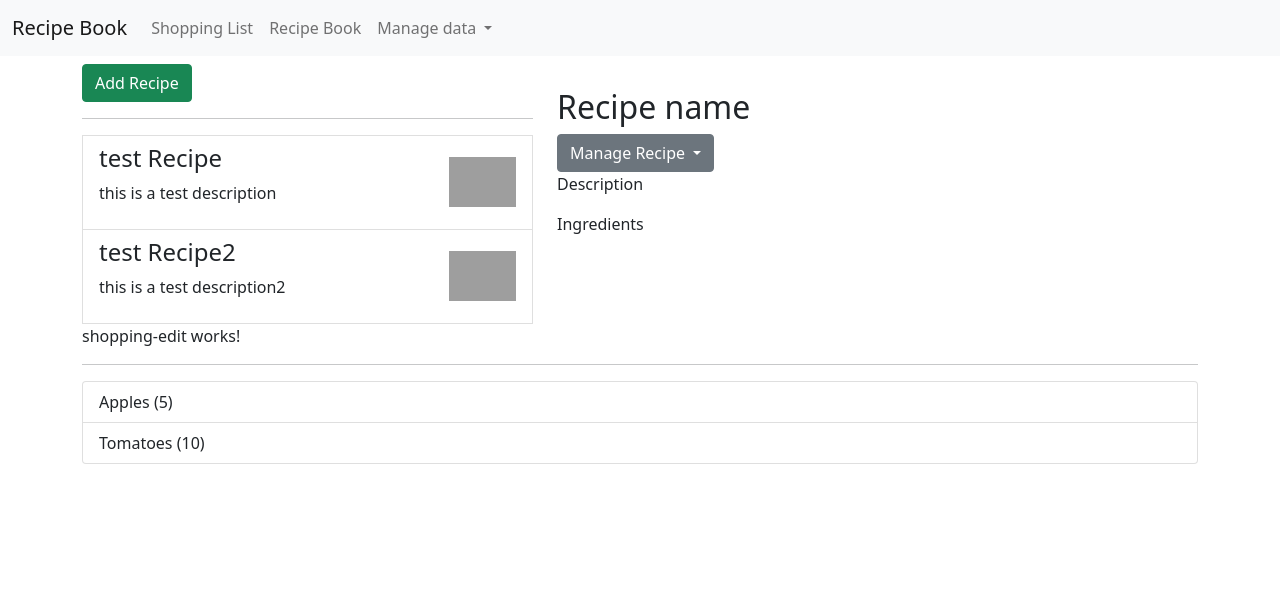
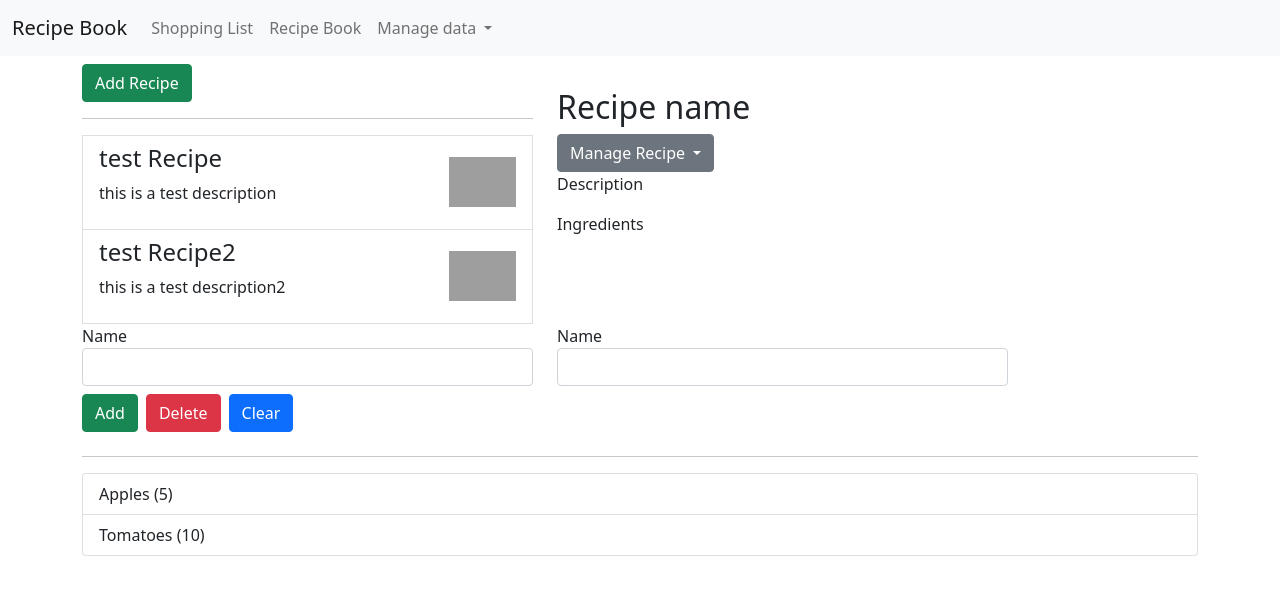
Before and after one commit to laurajunco/angular, an Angular app in the folder course-project/: page / in a window 1280 px wide. Shown: the top 592 px of the page. Built offline with nearby package versions, Linux system fonts and the light colour scheme; grey boxes are pictures that could not be loaded.

Commit message:
finish basic course setup

```diff
--- a/course-project/src/app/shopping-list/shopping-edit/shopping-edit.component.html
+++ b/course-project/src/app/shopping-list/shopping-edit/shopping-edit.component.html
@@ -1 +1,24 @@
-<p>shopping-edit works!</p>
+<div class="row">
+  <div class="col-x2-12">
+    <form>
+      <div class="row">
+        <div class="col-sm-5 form-group">
+          <label for="name">Name</label>
+          <input type="text" id="name" class="form-control" />
+        </div>
+        <div class="col-sm-5 form-group">
+          <label for="amount">Name</label>
+          <input type="number" id="amount" class="form-control" />
+        </div>
+      </div>
+
+      <div class="row">
+        <div class="col-x2-12">
+          <button class="btn btn-success my-2 me-2" type="submit">Add</button>
+          <button class="btn btn-danger my-2 me-2" type="button">Delete</button>
+          <button class="btn btn-primary my-2 me-2" type="primary">Clear</button>
+        </div>
+      </div>
+    </form>
+  </div>
+</div>
```
